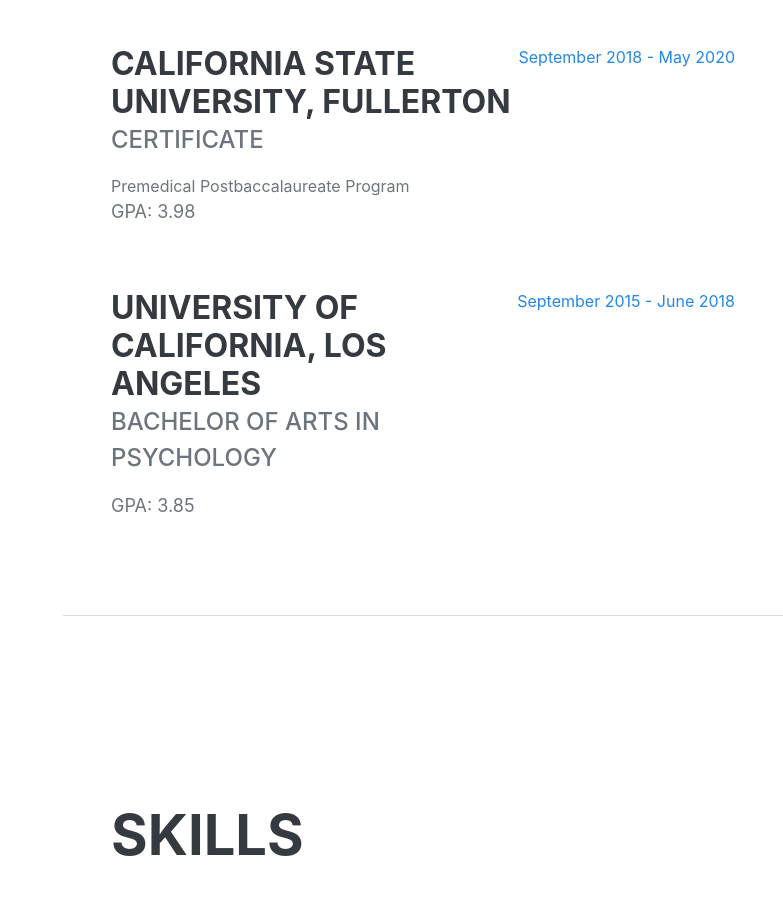
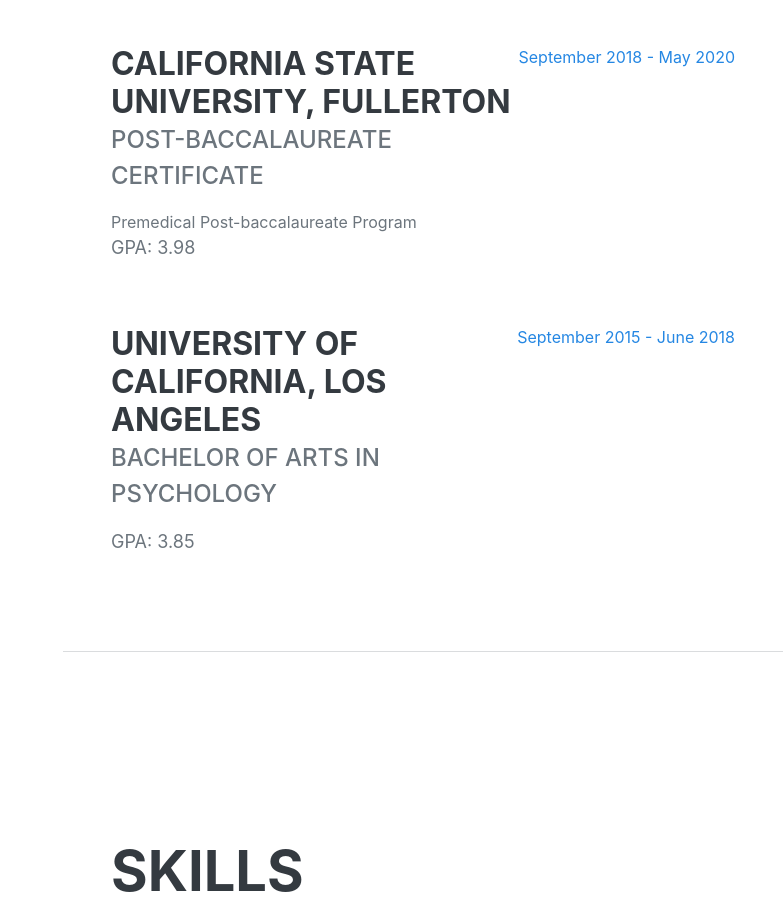
Before and after one commit to maxjeon97/personal-site, a plain HTML site: page index.html in a window 1280 px wide. Shown: the part 2856-3778 px from the top of the page, without its empty margins (497-1280 px from the left). Drawn offline with nearby package versions, Linux system fonts and the light colour scheme; a web font is replaced by a local one.

Commit message:
edit postbac description

```diff
--- a/index.html
+++ b/index.html
@@ -163,8 +163,8 @@
                 <div class="d-flex flex-column flex-md-row justify-content-between mb-5">
                     <div class="flex-grow-1">
                         <h3 class="mb-0">California State University, Fullerton</h3>
-                        <div class="subheading mb-3">Certificate</div>
-                        <div>Premedical Postbaccalaureate Program</div>
+                        <div class="subheading mb-3">Post-baccalaureate Certificate</div>
+                        <div>Premedical Post-baccalaureate Program</div>
                         <p>GPA: 3.98</p>
                     </div>
                     <div class="flex-shrink-0"><span class="text-primary">September 2018 - May 2020</span></div>
```
